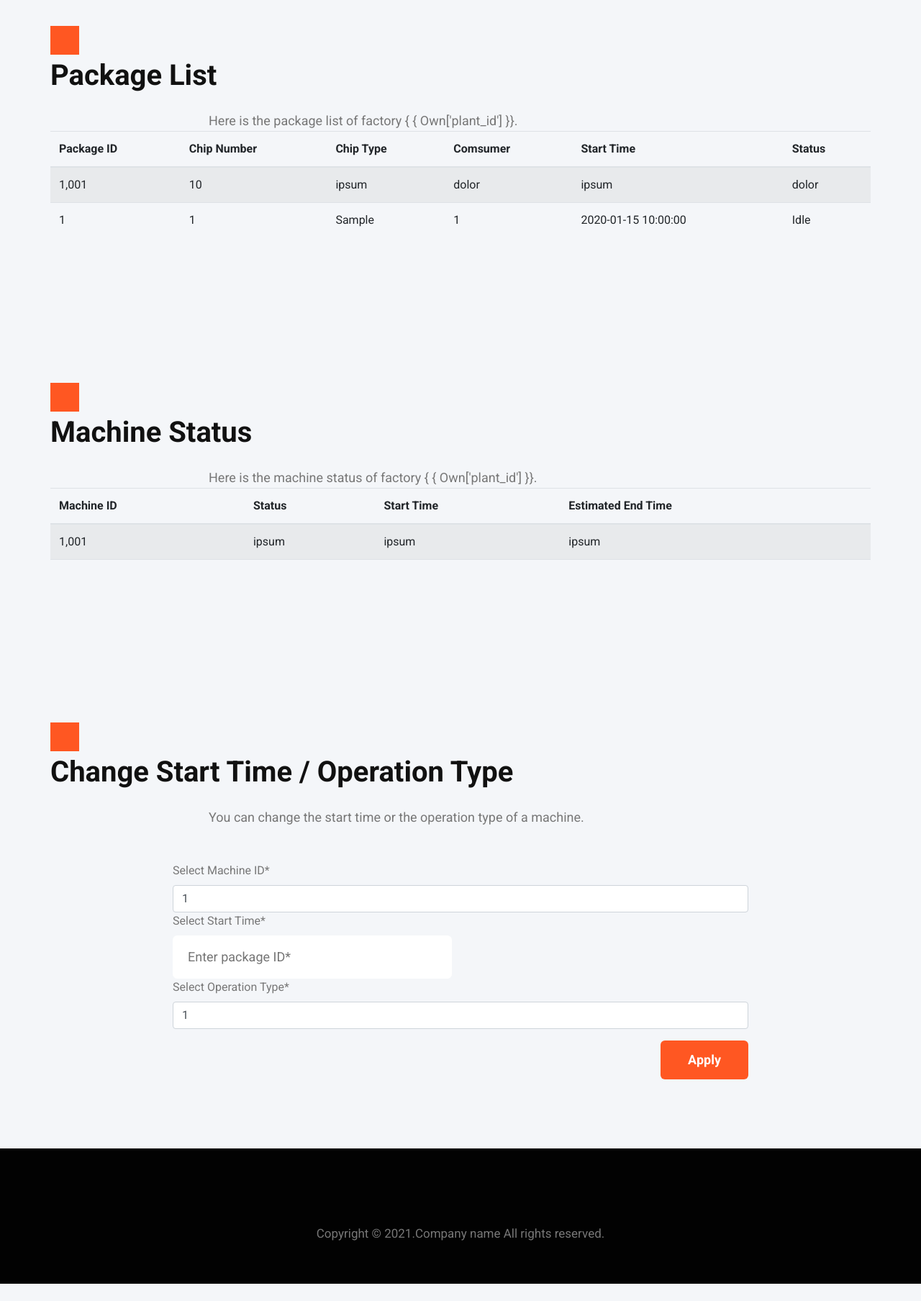
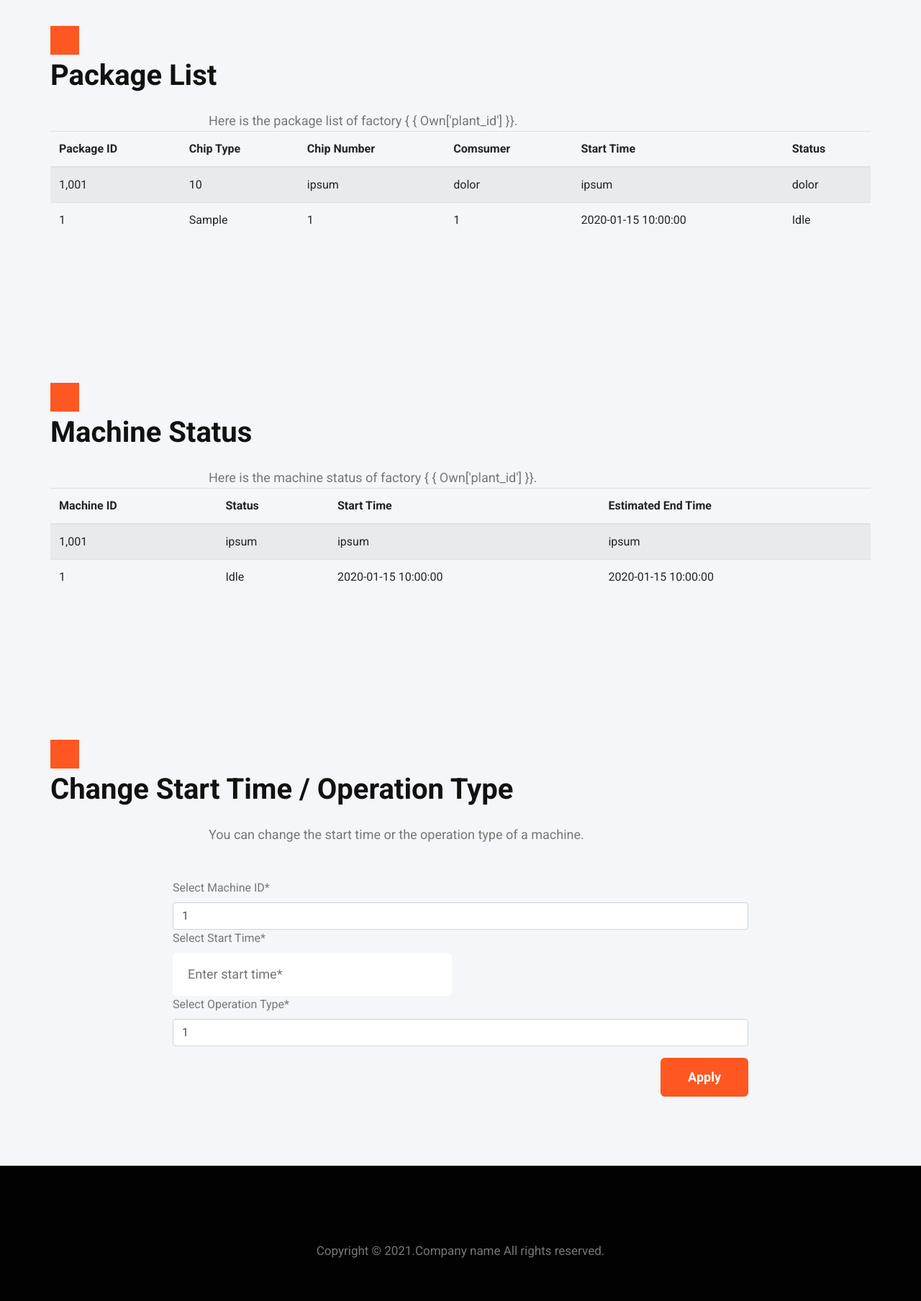
Before and after one commit to CSC3170-2022Fall/project-team-14, a Flask app: template App/templates/index_plant.html in a window 1280 px wide. Shown: the part 754-2562 px from the top of the page at 72% size. Before the commit the page ends 2538 px from the top, so only its background shows below. Run offline with Flask 2, Linux system fonts and the light colour scheme; the template is opened without the code that fills it: most values are stand-ins (such as "Sample title", 1, 10 or a date in 2020); parts of the project's set-up code (start-up, migrations or seed data) failed here and were passed over.

Commit message:
plant homepage modify

```diff
--- a/App/templates/index_plant.html
+++ b/App/templates/index_plant.html
@@ -84,8 +84,8 @@
             <thead>
               <tr>
                 <th>Package ID</th>
+                <th>Chip Type</th>
                 <th>Chip Number</th>
-                <th>Chip Type</th>
                 <th>Comsumer</th>
                 <th>Start Time</th>
                 <th>Status</th>
@@ -103,8 +103,8 @@
               {%- for package in package_list %}
               <tr>
                 <td>{{ package['package_id'] }}</td>
+                <td>{{ package['chip_type'] }}</td>
                 <td>{{ package['chip_number'] }}</td>
-                <td>{{ package['chip_type'] }}</td>
                 <td>{{ package['consumer_id'] }}</td>
                 <td>{{ package['start_time'] }}</td>
                 <td>{{ package['status'] }}</td>
@@ -142,12 +142,12 @@
                 <td>ipsum</td>
                 <td>ipsum</td>
               </tr>
-              {%- for status in status_list %}
+              {%- for machine in machine_list %}
               <tr>
-                <td>{{ status['machine_id'] }}</td>
-                <td>{{ status['status'] }}</td>
-                <td>{{ status['start_time'] }}</td>
-                <td>{{ status['end_time'] }}</td>
+                <td>{{ machine['machine_id'] }}</td>
+                <td>{{ machine['status'] }}</td>
+                <td>{{ machine['start_time'] }}</td>
+                <td>{{ machine['end_time'] }}</td>
               </tr>
               {%- endfor %}
             </tbody>
@@ -169,25 +169,25 @@
           <form action="{ { url_for('plant.change_start_operation') }}" method="post" class="signin-form">
             <div class="form-group">
               <label for="machine_id">Select Machine ID*</label>
-              <select class="form-control">
+              <select class="form-control" id="machine_id">
                 <option>1</option>
                 <option>2</option>
-                {%- for status in status_list %}
+                {%- for status in machine_list %}
                 <option>{{ status['machine_id'] }}</option>
                 {%- endfor %}
               </select>
               <label for="start_time">Select Start Time*</label>
               <div class="form-grids">
                 <div class="form-input">
-                  <input type="text" name="packageID" id="packageID" placeholder="Enter package ID*" required />
+                  <input type="text" name="start_time" id="start_time" placeholder="Enter start time*" required />
                 </div>
               </div>
               <label for="operation_type">Select Operation Type*</label>
-              <select class="form-control">
+              <select class="form-control" id="operation_type">
                 <option>1</option>
                 <option>2</option>
-                {%- for operation_type in operation_type_list %}
-                <option>{{ operation_type['operation_type'] }}</option>
+                {%- for operation in operation_list %}
+                <option>{{ operation_list['operation_type'] }}</option>
                 {%- endfor %}
               </select>
             </div>
```
